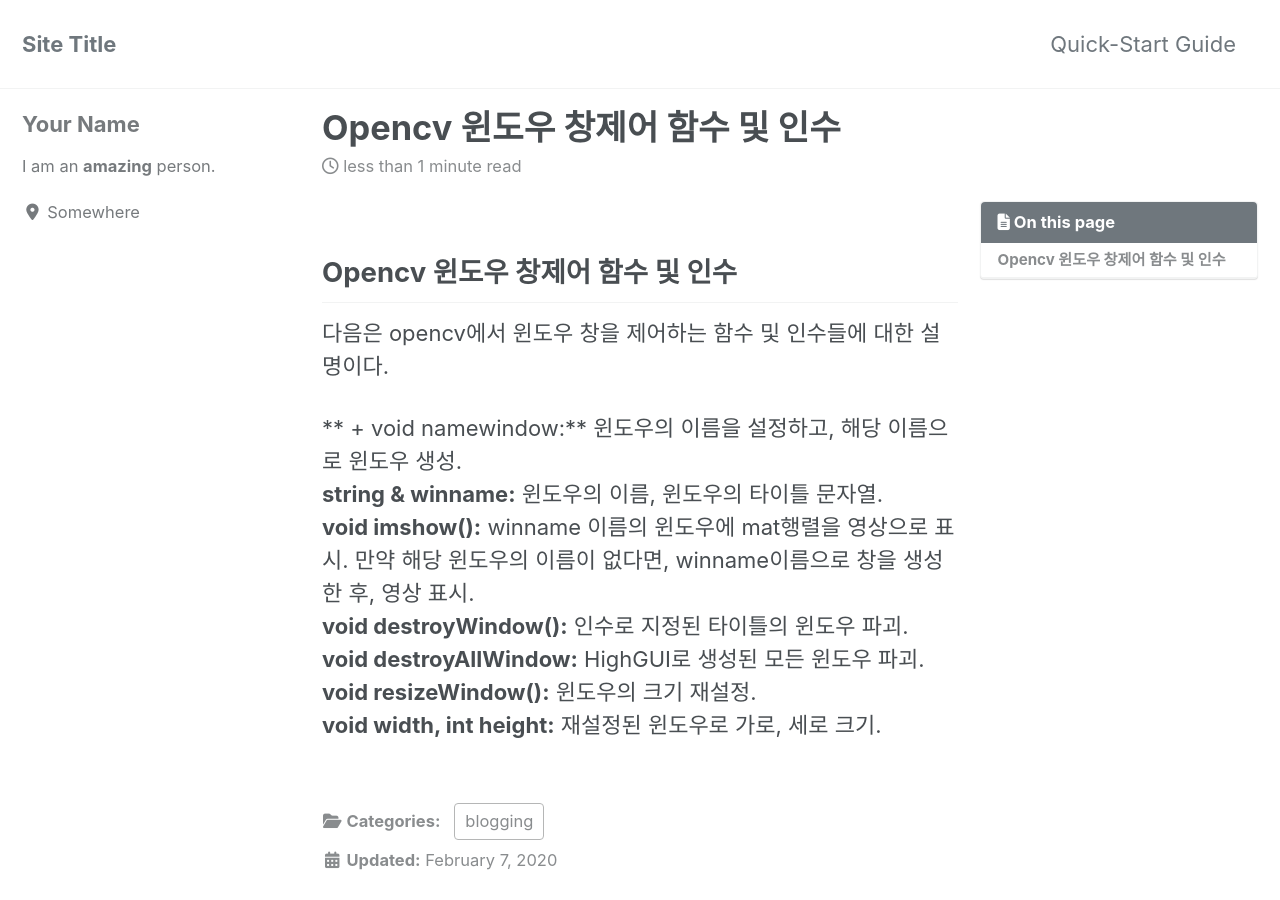
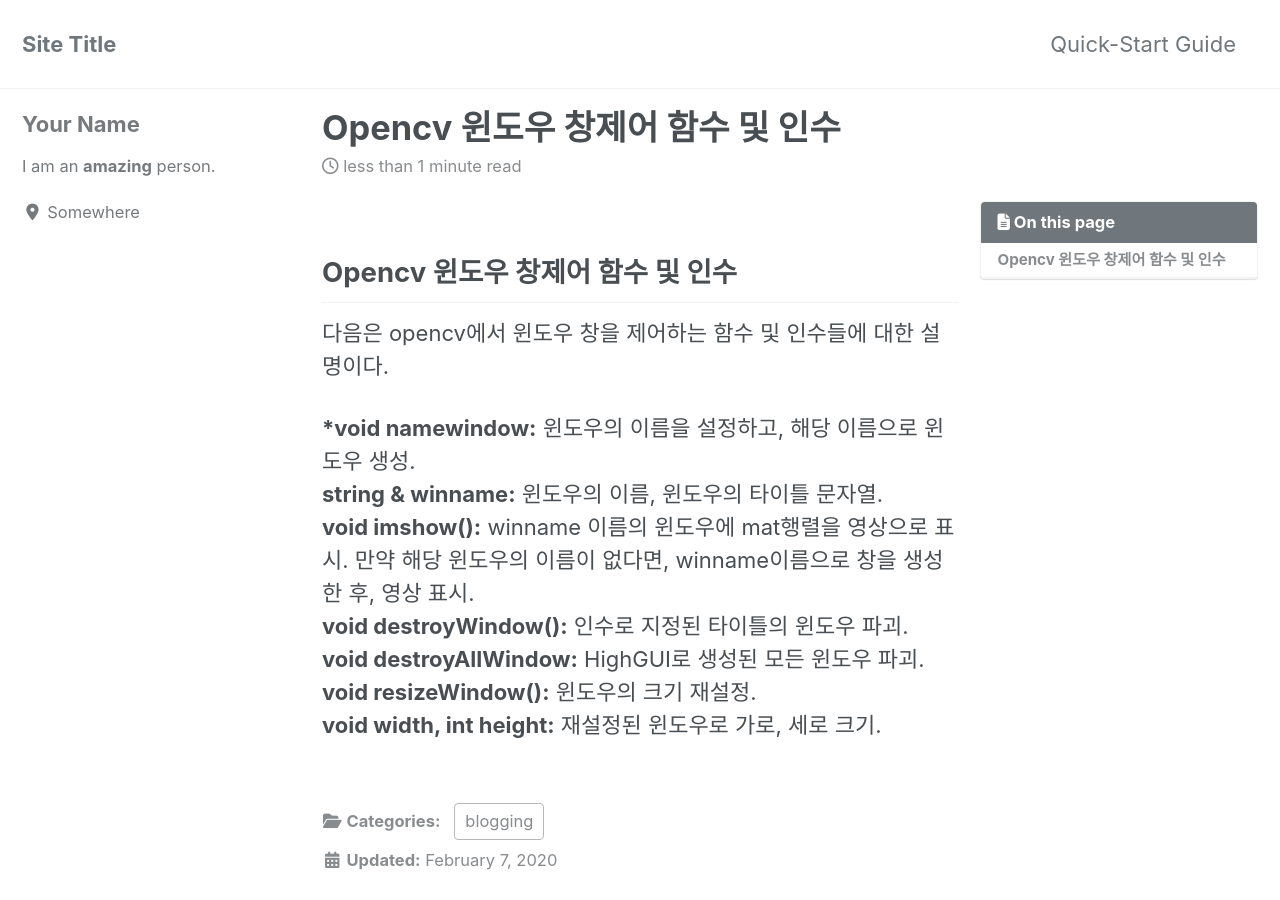
Before and after one commit to rin1004/MyStudy, a Jekyll site: the page built from _posts/2020-02-07-Opencv 윈도우 창제어 함수 및 인수.md, in a window 1280 px wide and 900 px high. Built offline with Jekyll 4.4.1, drawn with Linux system fonts in a browser that asks for light colours; cached includes are drawn as plain includes; nearby versions of some CDN libraries.

```diff
--- a/_posts/2020-02-07-Opencv 윈도우 창제어 함수 및 인수.md
+++ b/_posts/2020-02-07-Opencv 윈도우 창제어 함수 및 인수.md
@@ -9,7 +9,7 @@ toc: true
 ## **Opencv 윈도우 창제어 함수 및 인수**
 다음은 opencv에서 윈도우 창을 제어하는 함수 및 인수들에 대한 설명이다.
 
-** + void namewindow:** 윈도우의 이름을 설정하고, 해당 이름으로 윈도우 생성.
+***void namewindow:** 윈도우의 이름을 설정하고, 해당 이름으로 윈도우 생성.
 **string & winname:** 윈도우의 이름, 윈도우의 타이틀 문자열.
 **void imshow():** winname 이름의 윈도우에 mat행렬을 영상으로 표시. 만약 해당 윈도우의 이름이 없다면, winname이름으로 창을 생성한 후, 영상 표시.
 **void destroyWindow():** 인수로 지정된 타이틀의 윈도우 파괴.
```
